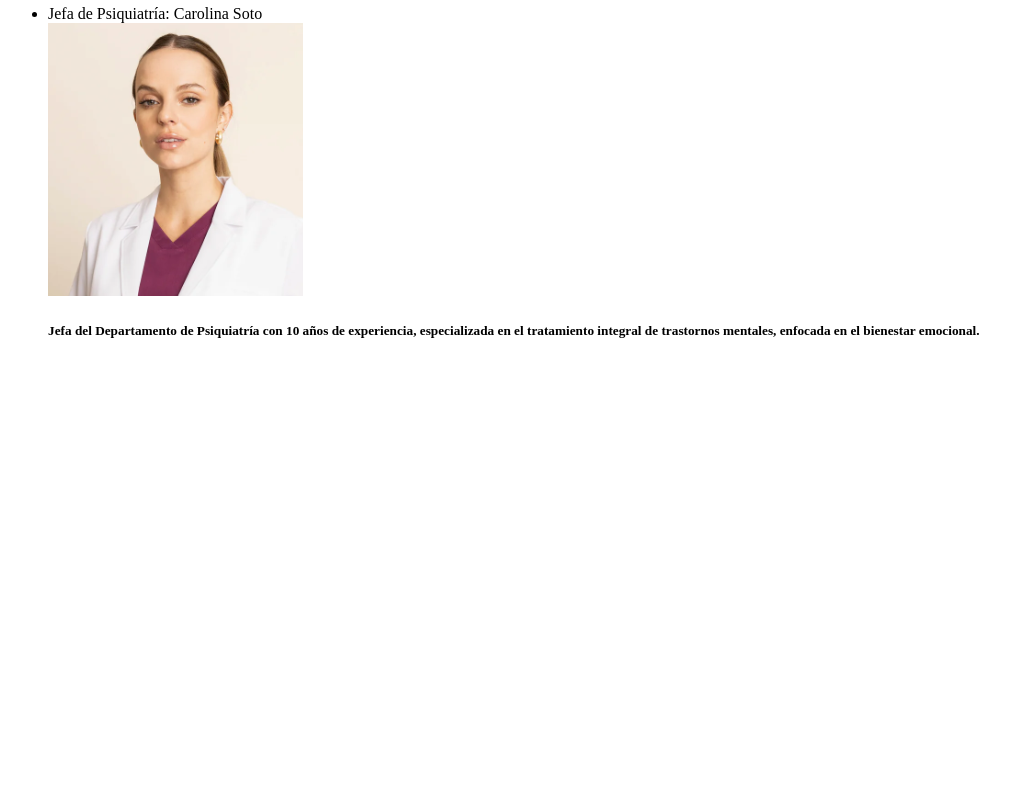
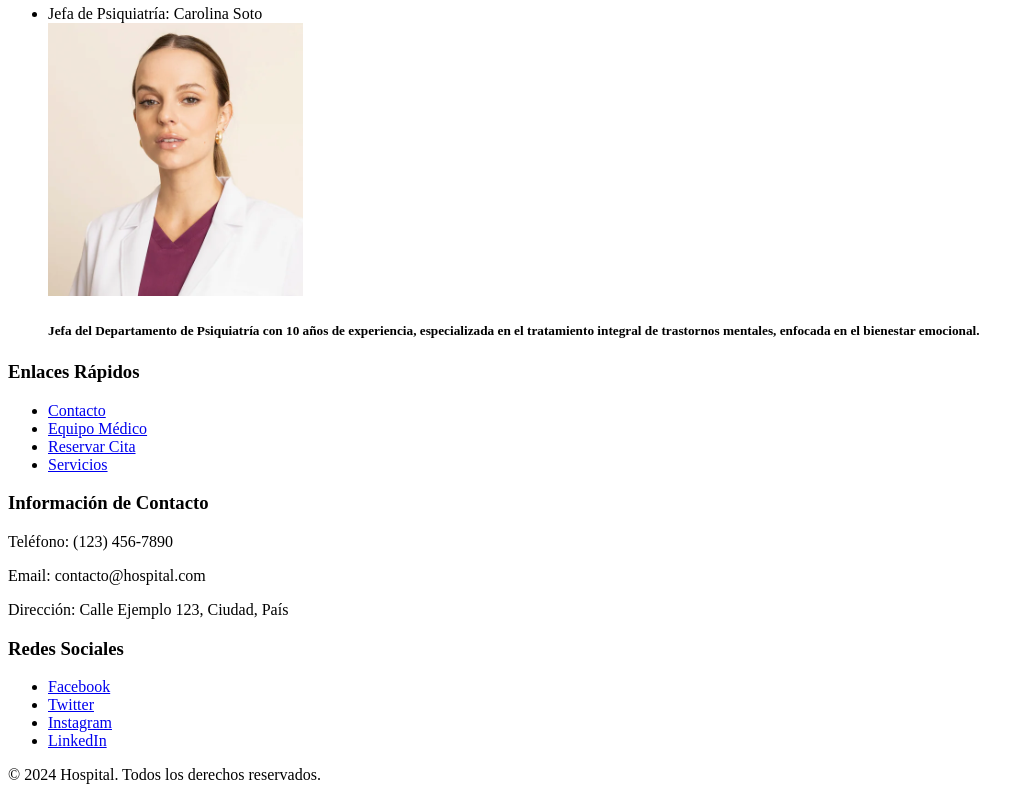
Before and after one commit to Allison-Acosta/FE-modulo1T1, a plain HTML site: page EquipoMedico.html in a window 1280 px wide. Shown: the part 1356-2156 px from the top of the page, without its empty margins (0-1034 px from the left). Before the commit the page ends 1717 px from the top, so only its background shows below. Drawn offline with Linux system fonts and the light colour scheme.

Commit message:
Update EquipoMedico.html

```diff
--- a/EquipoMedico.html
+++ b/EquipoMedico.html
@@ -16,17 +16,17 @@
         </ul>
       </nav>
     </header>
-
+    <main>
       <section>
         <h3>
-        En Clínica Águila, estamos profundamente comprometidos con el ejercicio
-        ético y profesional de la medicina, brindando atención de alta calidad a
-        nuestros pacientes. Nos esforzamos por aplicar los más altos estándares
-        médicos, con un enfoque integral y personalizado. Nuestro equipo de
-        profesionales altamente capacitados trabaja cada día para garantizar
-        diagnósticos precisos, tratamientos efectivos y una atención humana,
-        centrada siempre en el bienestar y la salud de cada persona que
-        atendemos.
+          En Clínica Águila, estamos profundamente comprometidos con el
+          ejercicio ético y profesional de la medicina, brindando atención de
+          alta calidad a nuestros pacientes. Nos esforzamos por aplicar los más
+          altos estándares médicos, con un enfoque integral y personalizado.
+          Nuestro equipo de profesionales altamente capacitados trabaja cada día
+          para garantizar diagnósticos precisos, tratamientos efectivos y una
+          atención humana, centrada siempre en el bienestar y la salud de cada
+          persona que atendemos.
         </h3>
       </section>
       <section>
@@ -42,9 +42,9 @@
           <li>Jefa de Dermatología: María Ines Fica</li>
           <img src="Imagenes/Med1.PNG" alt="Ma Ines Fica" />
           <h5>
-          Jefa del Departamento de Dermatología, especialista en cáncer de piel,
-          dedicada a ofrecer diagnósticos precisos y tratamientos innovadores
-          para la salud dérmica.
+            Jefa del Departamento de Dermatología, especialista en cáncer de
+            piel, dedicada a ofrecer diagnósticos precisos y tratamientos
+            innovadores para la salud dérmica.
           </h5>
           <li>Jefe de Nutrición: Miguel Zegpi</li>
           <img src="Imagenes/Med3.PNG" alt="Miguel Zegpi" />
@@ -62,5 +62,33 @@
           </h5>
         </ul>
       </section>
+    </main>
+
+    <footer>
+      <h3>Enlaces Rápidos</h3>
+      <ul>
+        <li><a href="Contacto.html">Contacto</a></li>
+        <li><a href="EquipoMedico.html">Equipo Médico</a></li>
+        <li><a href="Reservar.html">Reservar Cita</a></li>
+        <li><a href="Servicios.html">Servicios</a></li>
+      </ul>
+
+      <h3>Información de Contacto</h3>
+      <p>Teléfono: (123) 456-7890</p>
+      <p>Email: contacto@hospital.com</p>
+      <p>Dirección: Calle Ejemplo 123, Ciudad, País</p>
+
+      <h3>Redes Sociales</h3>
+      <ul>
+        <li><a href="https://www.facebook.com" target="_blank">Facebook</a></li>
+        <li><a href="https://twitter.com" target="_blank">Twitter</a></li>
+        <li>
+          <a href="https://www.instagram.com" target="_blank">Instagram</a>
+        </li>
+        <li><a href="https://www.linkedin.com" target="_blank">LinkedIn</a></li>
+      </ul>
+
+      <p>&copy; 2024 Hospital. Todos los derechos reservados.</p>
+    </footer>
   </body>
 </html>
```
Lines whose indentation alone changed are shown as unchanged.
